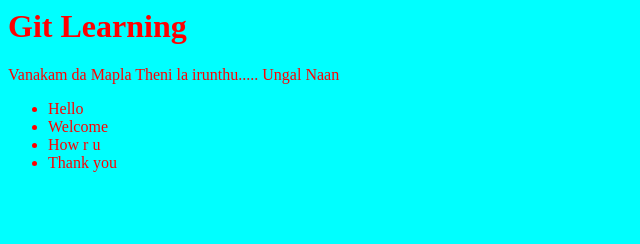
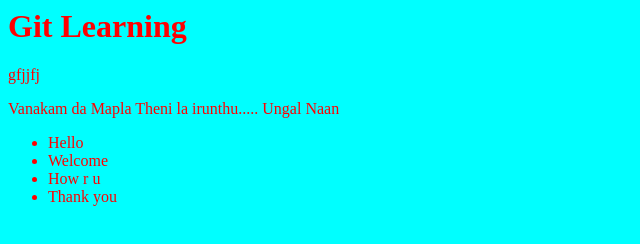
Before and after one commit to Jameer1437/second, a plain HTML site: page index.html in a window 1280 px wide. Shown: the whole page, without its empty margins (0-640 px from the left). Drawn offline with Linux system fonts and the light colour scheme.

Commit message:
second commit

```diff
--- a/index.html
+++ b/index.html
@@ -8,6 +8,7 @@
 </head>
 <body>
     <h1>Git Learning</h1>
+    gfjjfj
     <p>Vanakam da Mapla Theni la irunthu..... Ungal Naan </p>
     <ul>
         <li>Hello</li>
```
